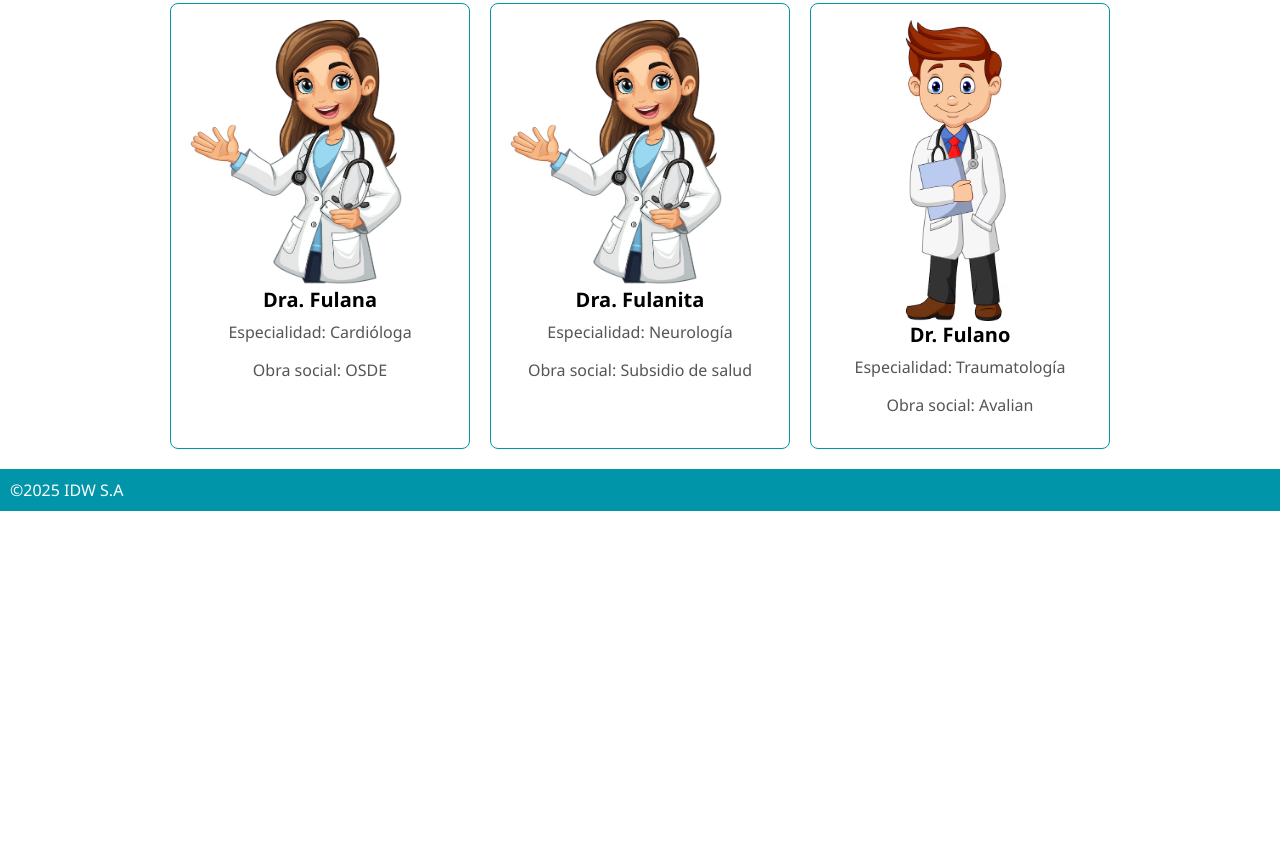
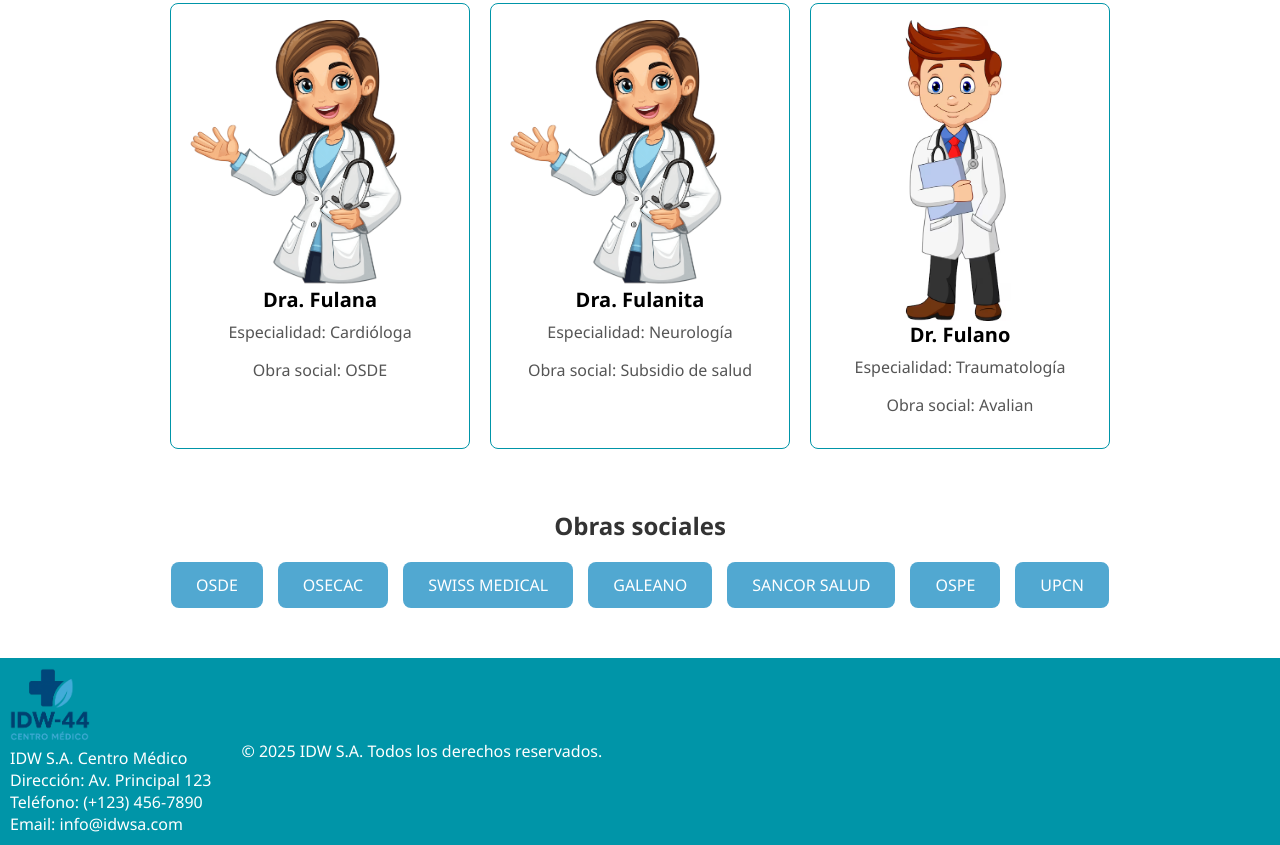
Before and after one commit to SantiJaime/IDW-44, a plain HTML site: page index.html in a window 1280 px wide. Shown: the part 394-1239 px from the top of the page. Before the commit the page ends 905 px from the top, so only its background shows below. Drawn offline with Linux system fonts and the light colour scheme.

Commit message:
Agrega contacto.css y actualiza estilos de contacto e index

```diff
--- /dev/null
+++ b/css/contacto.css
@@ -0,0 +1,79 @@
+/* ====== Estilos para la página de contacto ====== */
+
+main {
+  display: flex;
+  justify-content: center;
+  align-items: center;
+  padding: 40px 20px;
+}
+
+main section {
+  background: #fff;
+  padding: 30px;
+  border-radius: 12px;
+  box-shadow: 0 4px 12px rgba(0,0,0,0.1);
+  max-width: 600px;
+  width: 100%;
+}
+
+main h1 {
+  text-align: center;
+  color: #333;
+  margin-bottom: 25px;
+  font-size: 1.8rem;
+}
+
+form {
+  display: flex;
+  flex-direction: column;
+  gap: 15px;
+}
+
+form label {
+  font-weight: bold;
+  margin-bottom: 5px;
+  color: #444;
+  text-align: left;
+}
+
+form input,
+form textarea {
+  padding: 12px;
+  border: 1px solid #ccc;
+  border-radius: 8px;
+  font-size: 15px;
+  transition: border-color 0.3s ease, box-shadow 0.3s ease;
+}
+
+form input:focus,
+form textarea:focus {
+  border-color: #4CAF50;
+  box-shadow: 0 0 6px rgba(76, 175, 80, 0.3);
+  outline: none;
+}
+
+form textarea {
+  resize: vertical;
+  min-height: 120px;
+}
+
+form button {
+  padding: 12px 25px;
+  background: #4CAF50;
+  color: #fff;
+  font-size: 16px;
+  font-weight: bold;
+  border: none;
+  border-radius: 8px;
+  cursor: pointer;
+  transition: background 0.3s ease, transform 0.2s ease;
+}
+
+form button:hover {
+  background: #45a049;
+  transform: scale(1.05);
+}
+
+form button:active {
+  transform: scale(0.95);
+}
--- a/css/index.css
+++ b/css/index.css
@@ -64,3 +64,40 @@ main {
   justify-content: center;
   gap: 20px;
 }
+/* Sección de obras solciales */
+#ObrasS {
+  text-align: center;
+  margin: 50px auto;
+}
+
+#ObrasS h2 {
+  color: #333;
+  margin-bottom: 20px;
+}
+
+.button-container {
+  display: flex;
+  flex-wrap: wrap;
+  justify-content: center;
+  gap: 15px;
+}
+
+.btn {
+  display: inline-block;
+  padding: 12px 25px;
+  background: #51a8d1;
+  color: white;
+  text-decoration: none;
+  font-size: 16px;
+  border-radius: 8px;
+  transition: background 0.3s ease, transform 0.2s ease;
+}
+
+.btn:hover {
+  background: #45a049;
+  transform: scale(1.05);
+}
+
+.btn:active {
+  transform: scale(0.95);
+}
--- a/index.html
+++ b/index.html
@@ -64,9 +64,32 @@
           </div>
         </div>
       </section>
+      <section id="ObrasS">
+    <h2>Obras sociales</h2>
+    <div class="button-container">
+      <a href="https://" target="_blank" class="btn">OSDE</a>
+      <a href="https://" target="_blank" class="btn">OSECAC</a>
+      <a href="https://" target="_blank" class="btn">SWISS MEDICAL</a>
+      <a href="https://" target="_blank" class="btn">GALEANO</a>
+      <a href="https://" target="_blank" class="btn">SANCOR SALUD</a>
+      <a href="https://" target="_blank" class="btn">OSPE</a>
+      <a href="https://" target="_blank" class="btn">UPCN</a>
+    </div>
+  </section>
     </main>
     <footer>
-      <p>&copy;2025 IDW S.A</p>
+      <div class="footer-content">
+        <div class="footer-logo">
+          <img src="../img/logo.png" alt="Centro médico IDW-44" width="80" />
+        </div>
+        <div class="footer-info">
+          <p>IDW S.A. Centro Médico</p>
+          <p>Dirección: Av. Principal 123</p>
+          <p>Teléfono: (+123) 456-7890</p>
+          <p>Email: info@idwsa.com</p>
+        </div>
+      </div>
+      <p class="footer-copy">&copy; 2025 IDW S.A. Todos los derechos reservados.</p>
     </footer>
   </body>
 </html>
```
Also changed, not shown: html/contacto.html (+1 -0 lines).
